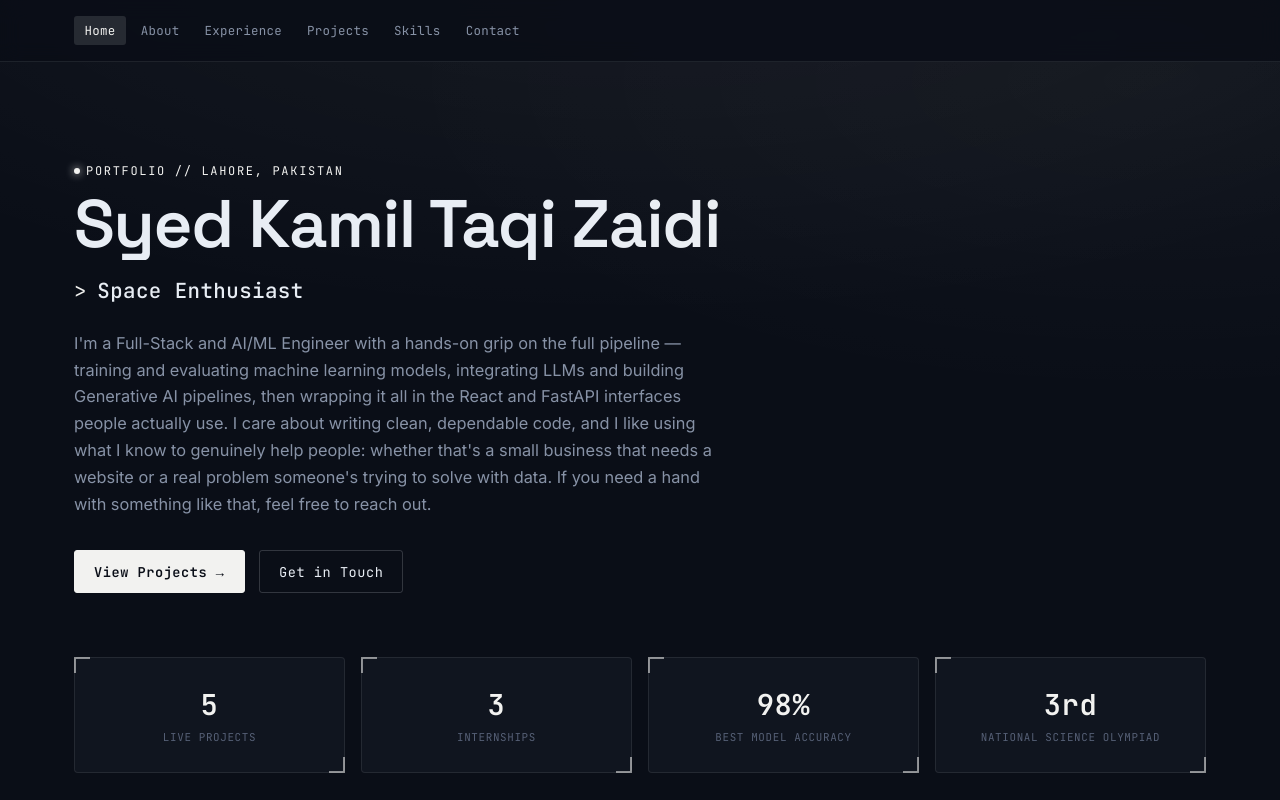
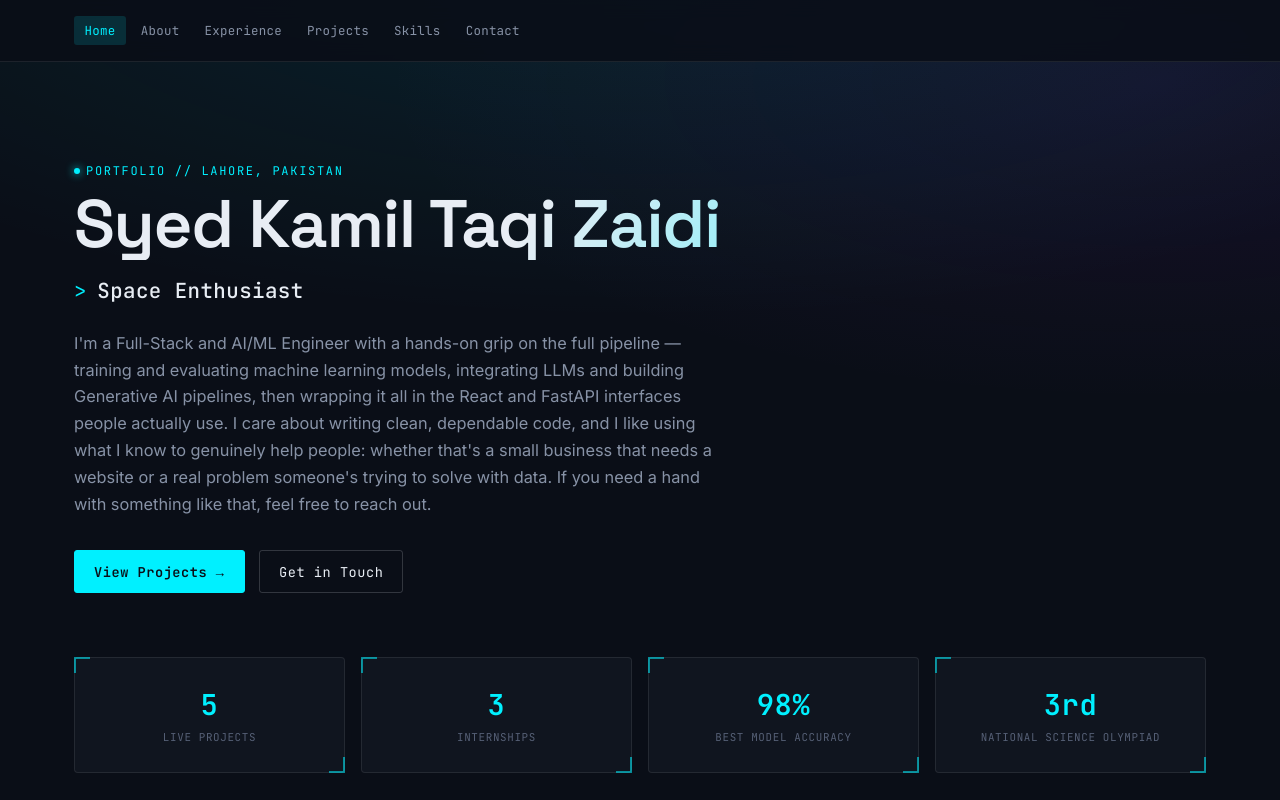
Before and after one commit to kamilcodes14/portfolio, a React (Vite) app: page / in a window 1280 px wide. Shown: the top 800 px of the page. Built offline with nearby package versions, Linux system fonts and the light colour scheme.

Commit message:
restore cyan/violet neon accent colors

```diff
--- a/src/index.css
+++ b/src/index.css
@@ -6,10 +6,10 @@
   --border: rgba(232, 237, 244, 0.09);
   --border-strong: rgba(232, 237, 244, 0.18);
 
-  --cyan: #F2F2F0;
-  --cyan-dim: rgba(242, 242, 240, 0.12);
-  --amber: #C7C7C4;
-  --violet: #8A8A87;
+  --cyan: #00F0FF;
+  --cyan-dim: rgba(0, 240, 255, 0.14);
+  --amber: #FFB020;
+  --violet: #7928CA;
 
   --text: #E8EDF4;
   --text-muted: #8792A6;
@@ -37,8 +37,8 @@ html, body {
 
 body {
   background-image:
-    radial-gradient(ellipse 80% 50% at 50% -10%, rgba(255, 255, 255, 0.05), transparent),
-    radial-gradient(ellipse 60% 40% at 90% 10%, rgba(255, 255, 255, 0.03), transparent);
+    radial-gradient(ellipse 80% 50% at 50% -10%, rgba(0, 240, 255, 0.10), transparent),
+    radial-gradient(ellipse 60% 40% at 90% 10%, rgba(121, 40, 202, 0.10), transparent);
   background-attachment: fixed;
   min-height: 100vh;
 }
@@ -165,7 +165,7 @@ button:focus-visible,
   color: var(--bg);
   font-weight: 600;
 }
-.btn-primary:hover { background: #FFFFFF; border-color: #FFFFFF; }
+.btn-primary:hover { background: #66F5FF; border-color: #66F5FF; }
 
 .tag {
   font-family: var(--font-mono);
--- a/src/pages/About.css
+++ b/src/pages/About.css
@@ -56,7 +56,7 @@
   position: absolute;
   inset: 0;
   background: linear-gradient(180deg, transparent 60%, rgba(10, 14, 23, 0.55) 100%),
-              linear-gradient(90deg, rgba(255, 255, 255, 0.05), transparent 30%);
+              linear-gradient(90deg, rgba(0, 240, 255, 0.08), transparent 30%);
   pointer-events: none;
 }
 
```
